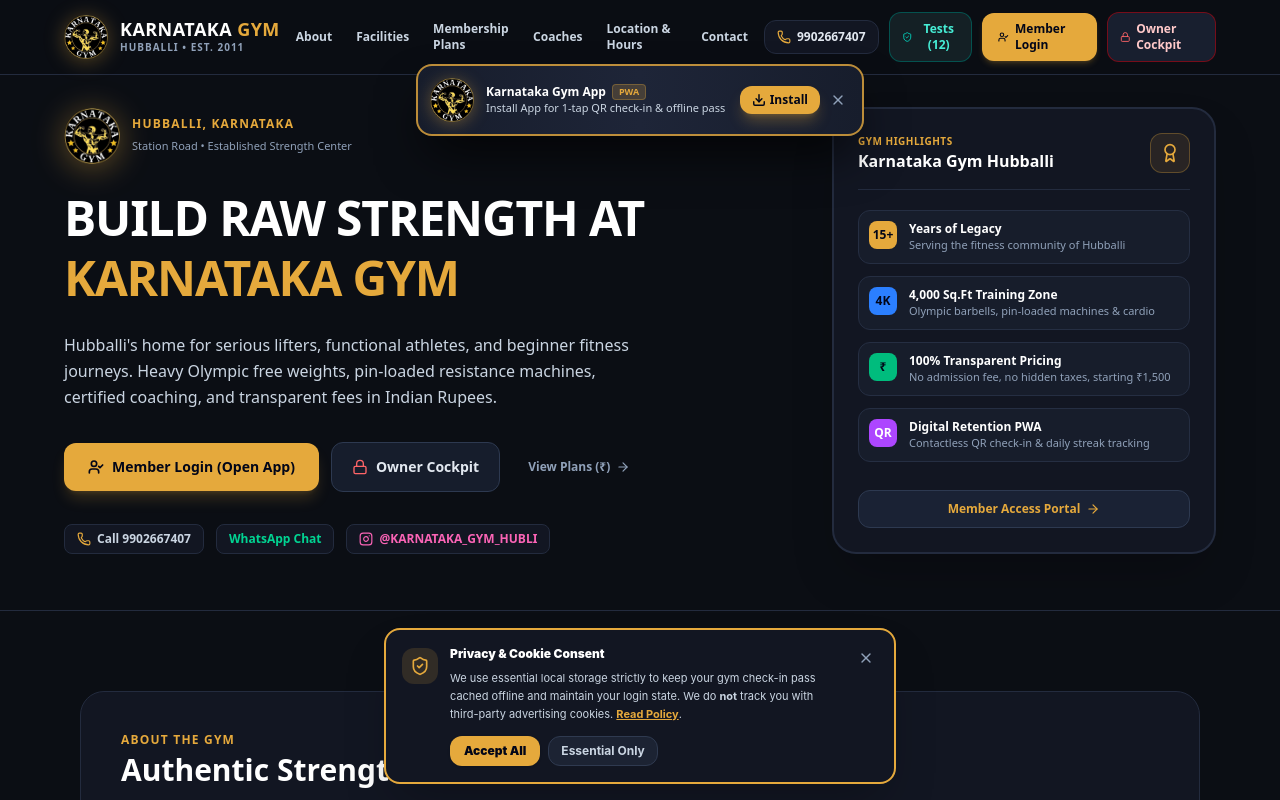
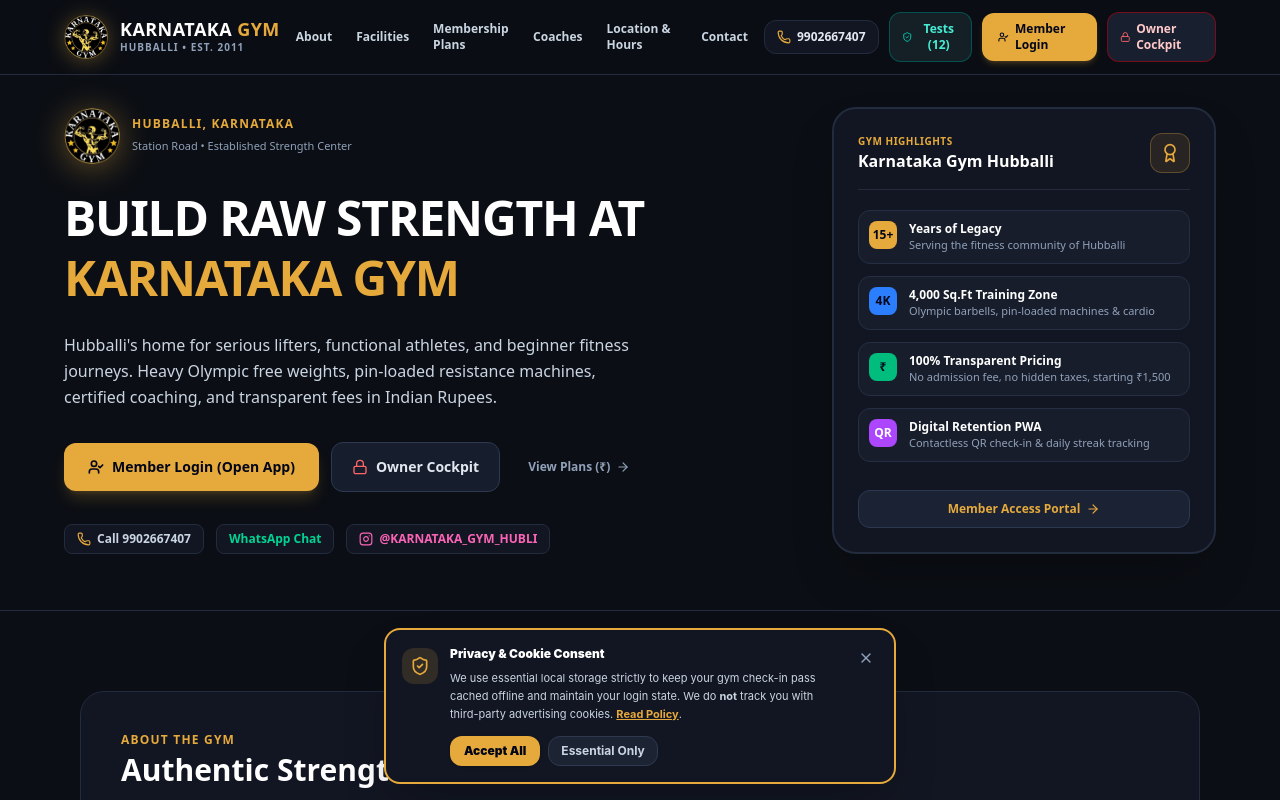
Before and after one commit to workforferoz/karnataka-gym, a Next.js app: page / in a window 1280 px wide. Shown: the top 800 px of the page. Built offline with nearby package versions, Linux system fonts and the light colour scheme.

Commit message:
fix: eliminate page flickering caused by dev CSP HMR blocks, SW loop, and store hydration

```diff
--- a/next.config.ts
+++ b/next.config.ts
@@ -37,7 +37,7 @@ const securityHeaders = [
       base-uri 'self';
       form-action 'self';
       frame-ancestors 'none';
-      connect-src 'self' https://*.supabase.co;
+      connect-src 'self' ws: wss: http://localhost:* ws://localhost:* http://127.0.0.1:* ws://127.0.0.1:* https://*.supabase.co;
     `.replace(/\s{2,}/g, " ").trim(),
   },
 ];
--- a/public/sw.js
+++ b/public/sw.js
@@ -43,6 +43,11 @@ self.addEventListener('activate', (event) => {
 
 self.addEventListener('fetch', (event) => {
   if (event.request.method !== 'GET') return;
+  const url = new URL(event.request.url);
+  // Never intercept internal Next.js assets, HMR web sockets, or local development
+  if (url.pathname.startsWith('/_next') || url.hostname === 'localhost' || url.hostname === '127.0.0.1') {
+    return;
+  }
   event.respondWith(
     caches.match(event.request).then((response) => {
       return (
--- a/src/app/layout.tsx
+++ b/src/app/layout.tsx
@@ -48,16 +48,19 @@ export default function RootLayout({
           dangerouslySetInnerHTML={{
             __html: `
               if ('serviceWorker' in navigator) {
-                window.addEventListener('load', function() {
-                  navigator.serviceWorker.register('/sw.js').then(
-                    function(registration) {
-                      console.log('PWA ServiceWorker registration successful');
-                    },
-                    function(err) {
-                      console.log('PWA ServiceWorker registration failed: ', err);
+                var isLocal = window.location.hostname === 'localhost' || window.location.hostname === '127.0.0.1';
+                if (isLocal) {
+                  // In local development, unregister any service worker to prevent HMR chunk conflicts & reload loops
+                  navigator.serviceWorker.getRegistrations().then(function(registrations) {
+                    for (var i = 0; i < registrations.length; i++) {
+                      registrations[i].unregister();
                     }
-                  );
-                });
+                  });
+                } else {
+                  window.addEventListener('load', function() {
+                    navigator.serviceWorker.register('/sw.js').catch(function() {});
+                  });
+                }
               }
             `,
           }}
--- a/src/app/member/layout.tsx
+++ b/src/app/member/layout.tsx
@@ -7,7 +7,11 @@ import { useGym } from '@/lib/store';
 import { Lock, UserCheck, ArrowLeft, ShieldCheck, Sparkles } from 'lucide-react';
 
 export default function MemberLayout({ children }: { children: React.ReactNode }) {
-  const { currentUser, isLoggedIn, login } = useGym();
+  const { currentUser, isLoggedIn, isHydrated, login } = useGym();
+
+  if (!isHydrated) {
+    return <div className="min-h-screen bg-[#0B0E14]" />;
+  }
 
   const isMember = currentUser.role === 'member';
 
--- a/src/app/owner/layout.tsx
+++ b/src/app/owner/layout.tsx
@@ -7,7 +7,11 @@ import { useGym } from '@/lib/store';
 import { ShieldAlert, ArrowLeft, Lock, UserCheck, Sparkles, ShieldCheck } from 'lucide-react';
 
 export default function OwnerLayout({ children }: { children: React.ReactNode }) {
-  const { currentUser, isLoggedIn, login } = useGym();
+  const { currentUser, isLoggedIn, isHydrated, login } = useGym();
+
+  if (!isHydrated) {
+    return <div className="min-h-screen bg-[#0B0E14]" />;
+  }
 
   const isOwnerOrStaff = currentUser.role === 'owner' || currentUser.role === 'front_desk';
 
--- a/src/components/PWAInstallBanner.tsx
+++ b/src/components/PWAInstallBanner.tsx
@@ -2,8 +2,7 @@
 
 import React, { useEffect, useState } from 'react';
 import Image from 'next/image';
-import Link from 'next/link';
-import { Download, X, Smartphone, ArrowRight, ShieldCheck } from 'lucide-react';
+import { Download, X } from 'lucide-react';
 
 interface BeforeInstallPromptEvent extends Event {
   prompt: () => Promise<void>;
@@ -17,6 +16,15 @@ export const PWAInstallBanner: React.FC = () => {
   const [isInstalled, setIsInstalled] = useState(false);
 
   useEffect(() => {
+    // Check if dismissed in this session
+    try {
+      if (sessionStorage.getItem('karnataka_gym_pwa_dismissed') === 'true') {
+        return;
+      }
+    } catch (e) {
+      // ignore
+    }
+
     // Check if running in standalone mode (already installed)
     if (
       window.matchMedia('(display-mode: standalone)').matches ||
@@ -26,8 +34,9 @@ export const PWAInstallBanner: React.FC = () => {
       return;
     }
 
-    // Check if iOS
+    // Check if iOS mobile
     const userAgent = window.navigator.userAgent.toLowerCase();
+    const isMobile = /iphone|ipad|ipod|android/.test(userAgent);
     const iOSDevice = /iphone|ipad|ipod/.test(userAgent);
     setIsIOS(iOSDevice);
 
@@ -39,18 +48,26 @@ export const PWAInstallBanner: React.FC = () => {
 
     window.addEventListener('beforeinstallprompt', handleBeforeInstallPrompt);
 
-    // Show banner after short delay on mobile if not installed
-    const timer = setTimeout(() => {
-      if (!isInstalled) {
-        setShowBanner(true);
-      }
-    }, 2000);
+    // Only prompt on mobile devices, not on desktop browser
+    if (isMobile) {
+      const timer = setTimeout(() => {
+        try {
+          if (sessionStorage.getItem('karnataka_gym_pwa_dismissed') !== 'true') {
+            setShowBanner(true);
+          }
+        } catch (e) {}
+      }, 3000);
+
+      return () => {
+        window.removeEventListener('beforeinstallprompt', handleBeforeInstallPrompt);
+        clearTimeout(timer);
+      };
+    }
 
     return () => {
       window.removeEventListener('beforeinstallprompt', handleBeforeInstallPrompt);
-      clearTimeout(timer);
     };
-  }, [isInstalled]);
+  }, []);
 
   const handleInstallClick = async () => {
     if (deferredPrompt) {
@@ -61,23 +78,29 @@ export const PWAInstallBanner: React.FC = () => {
       }
       setDeferredPrompt(null);
     } else {
-      // Redirect to detailed PWA guide
       window.location.href = '/install-prompt';
     }
+  };
+
+  const handleDismiss = () => {
+    setShowBanner(false);
+    try {
+      sessionStorage.setItem('karnataka_gym_pwa_dismissed', 'true');
+    } catch (e) {}
   };
 
   if (isInstalled || !showBanner) return null;
 
   return (
-    <div className="fixed top-14 left-0 right-0 z-40 px-3 py-2 animate-in slide-in-from-top duration-300">
-      <div className="max-w-md mx-auto bg-gradient-to-r from-[#171D2C] via-[#1E2538] to-[#171D2C] border-2 border-[#E5A93C]/80 rounded-2xl p-3 shadow-2xl shadow-black/80 flex items-center justify-between gap-3">
+    <div className="fixed bottom-4 left-4 right-4 md:left-auto md:right-4 md:w-96 z-50 animate-in fade-in duration-200">
+      <div className="bg-[#121622] border-2 border-[#E5A93C] rounded-2xl p-3 shadow-2xl flex items-center justify-between gap-3">
         {/* App Icon */}
-        <div className="relative w-11 h-11 flex-shrink-0 drop-shadow-[0_2px_8px_rgba(229,169,60,0.35)]">
+        <div className="relative w-10 h-10 flex-shrink-0 drop-shadow-[0_2px_8px_rgba(229,169,60,0.35)]">
           <Image
             src="/karnataka-gym-logo.png"
             alt="Karnataka Gym"
-            width={44}
-            height={44}
+            width={40}
+            height={40}
             className="w-full h-full object-contain"
           />
         </div>
@@ -85,15 +108,13 @@ export const PWAInstallBanner: React.FC = () => {
         {/* Text */}
         <div className="flex-1 min-w-0">
           <div className="flex items-center gap-1.5">
-            <span className="text-xs font-extrabold text-white truncate">Karnataka Gym App</span>
+            <span className="text-xs font-black text-white truncate">Karnataka Gym App</span>
             <span className="text-[9px] font-bold px-1.5 py-0.2 bg-[#E5A93C]/20 text-[#E5A93C] rounded border border-[#E5A93C]/30">
               PWA
             </span>
           </div>
           <p className="text-[11px] text-slate-300 truncate">
-            {isIOS
-              ? 'Safari me "Add to Home Screen" karein'
-              : 'Install App for 1-tap QR check-in & offline pass'}
+            {isIOS ? 'Tap Share > "Add to Home Screen"' : 'Install for instant QR check-in'}
           </p>
         </div>
 
@@ -101,15 +122,15 @@ export const PWAInstallBanner: React.FC = () => {
         <div className="flex items-center gap-1.5 flex-shrink-0">
           <button
             onClick={handleInstallClick}
-            className="flex items-center gap-1 bg-[#E5A93C] hover:bg-[#F59E0B] text-slate-950 font-bold text-xs px-3 py-1.5 rounded-xl shadow-lg shadow-[#E5A93C]/30 active:scale-95 transition-all cursor-pointer"
+            className="flex items-center gap-1 bg-[#E5A93C] hover:bg-[#F59E0B] text-slate-950 font-bold text-xs px-3 py-1.5 rounded-xl shadow cursor-pointer transition-colors"
           >
             <Download className="w-3.5 h-3.5 stroke-[2.5]" />
             <span>Install</span>
           </button>
 
           <button
-            onClick={() => setShowBanner(false)}
-            className="p-1 text-slate-400 hover:text-white rounded-lg"
+            onClick={handleDismiss}
+            className="p-1 text-slate-400 hover:text-white rounded-lg cursor-pointer"
             title="Dismiss"
           >
             <X className="w-4 h-4" />
```
Also changed, not shown: src/lib/store.tsx (+14 -3 lines), src/components/PublicNav.tsx (line endings or trailing spaces).
